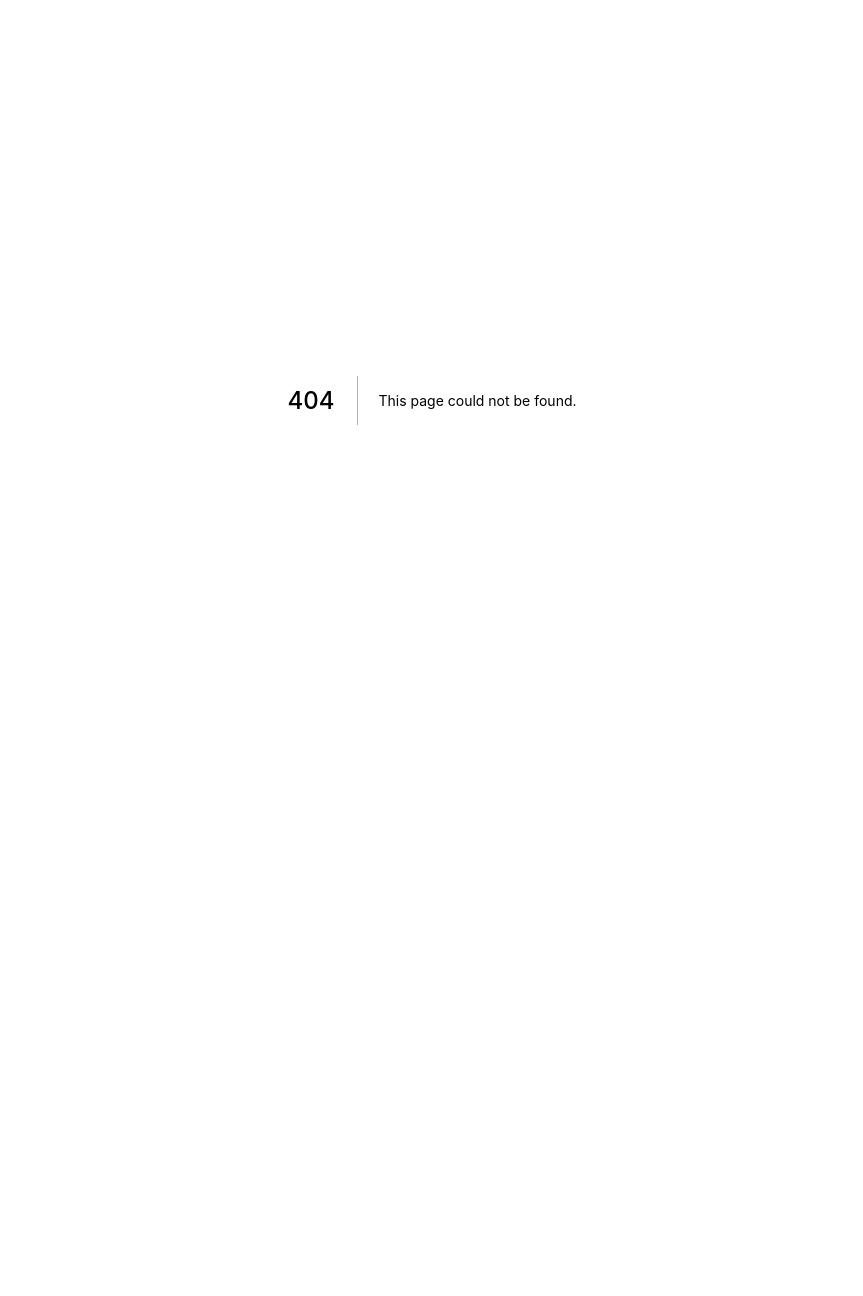
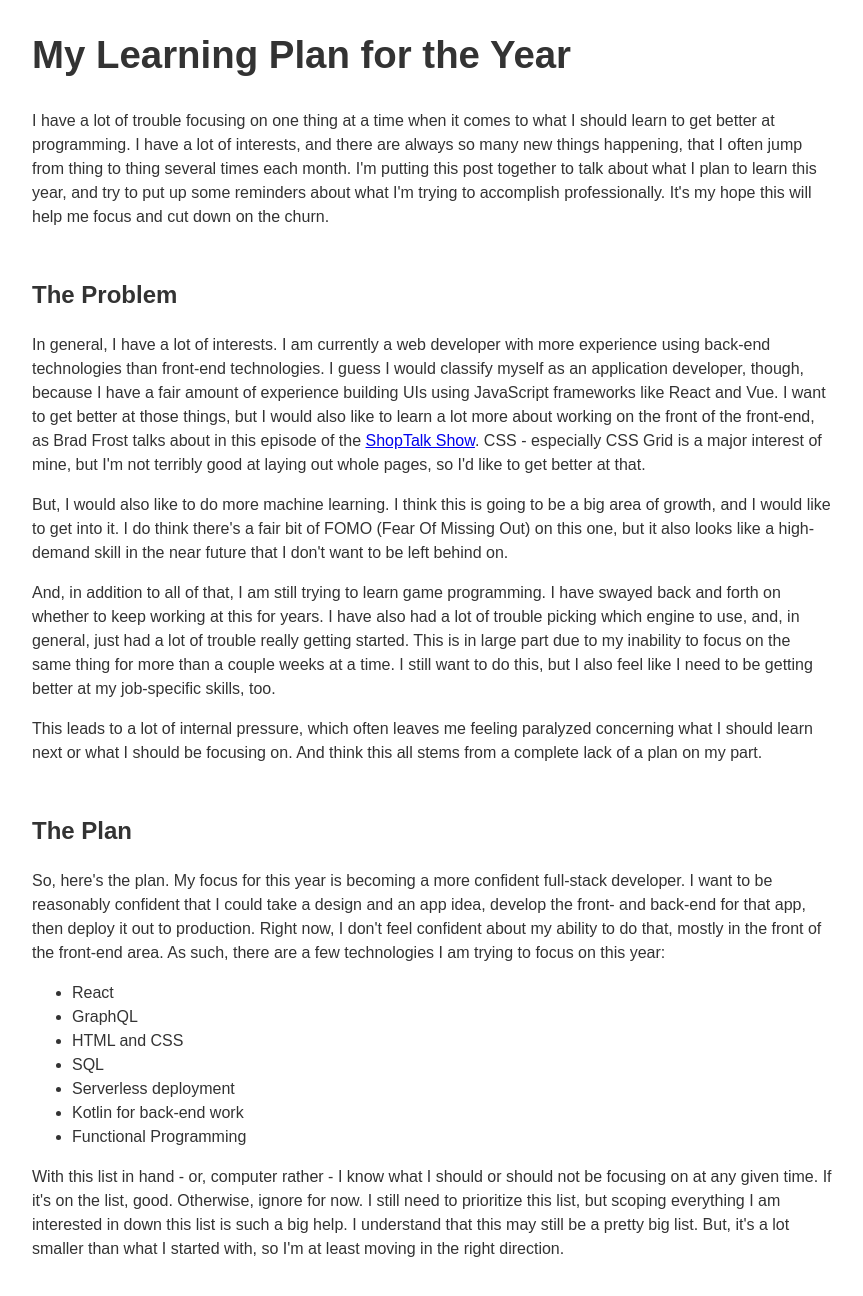
Before and after one commit to kyle-hall/website, a Next.js app: page /posts/my-learning-plan-for-the-year in a window 1280 px wide. Before the commit this address had no page. Shown: the top 1296 px of the page, without its empty margins (208-1071 px from the left). Before the commit the page ends 800 px from the top, so only its background shows below. Built offline with nearby package versions, Linux system fonts and the light colour scheme.

Commit message:
add new post about my learning plan

```diff
--- /dev/null
+++ b/pages/posts/my-learning-plan-for-the-year.js
@@ -0,0 +1,118 @@
+import BlogLayout from '../../components/BlogLayout'
+import blogStyles from '../../common/blogPostStyles'
+
+const Post = props => (
+  <BlogLayout>
+    <div style={blogStyles.containerStyle}>
+      <h1 style={{ fontFamily: ['Montserrat', 'sans-serif'], fontSize: '3vw' }}>
+        My Learning Plan for the Year
+      </h1>
+      <p className='intro' style={blogStyles.contentStyle}>
+        I have a lot of trouble focusing on one thing at a time when it comes to what I should learn
+        to get better at programming. I have a lot of interests, and there are always so many new
+        things happening, that I often jump from thing to thing several times each month. I'm
+        putting this post together to talk about what I plan to learn this year, and try to put up
+        some reminders about what I'm trying to accomplish professionally. It's my hope this will
+        help me focus and cut down on the churn.
+      </p>
+      <article>
+        <section>
+          <h2 style={blogStyles.headerStyles}>The Problem</h2>
+          <p style={blogStyles.contentStyle}>
+            In general, I have a lot of interests. I am currently a web developer with more
+            experience using back-end technologies than front-end technologies. I guess I would
+            classify myself as an application developer, though, because I have a fair amount of
+            experience building UIs using JavaScript frameworks like React and Vue. I want to get
+            better at those things, but I would also like to learn a lot more about working on the
+            front of the front-end, as Brad Frost talks about in this episode of the{' '}
+            <a href='https://shoptalkshow.com/episodes/334/'>ShopTalk Show</a>. CSS - especially CSS
+            Grid is a major interest of mine, but I'm not terribly good at laying out whole pages,
+            so I'd like to get better at that.
+          </p>
+          <p style={blogStyles.contentStyle}>
+            But, I would also like to do more machine learning. I think this is going to be a big
+            area of growth, and I would like to get into it. I do think there's a fair bit of FOMO
+            (Fear Of Missing Out) on this one, but it also looks like a high-demand skill in the
+            near future that I don't want to be left behind on.
+          </p>
+          <p style={blogStyles.contentStyle}>
+            And, in addition to all of that, I am still trying to learn game programming. I have
+            swayed back and forth on whether to keep working at this for years. I have also had a
+            lot of trouble picking which engine to use, and, in general, just had a lot of trouble
+            really getting started. This is in large part due to my inability to focus on the same
+            thing for more than a couple weeks at a time. I still want to do this, but I also feel
+            like I need to be getting better at my job-specific skills, too.
+          </p>
+          <p style={blogStyles.contentStyle}>
+            This leads to a lot of internal pressure, which often leaves me feeling paralyzed
+            concerning what I should learn next or what I should be focusing on. And think this all
+            stems from a complete lack of a plan on my part.
+          </p>
+        </section>
+        <section>
+          <h2 style={blogStyles.headerStyles}>The Plan</h2>
+          <p style={blogStyles.contentStyle}>
+            So, here's the plan. My focus for this year is becoming a more confident full-stack
+            developer. I want to be reasonably confident that I could take a design and an app idea,
+            develop the front- and back-end for that app, then deploy it out to production. Right
+            now, I don't feel confident about my ability to do that, mostly in the front of the
+            front-end area. As such, there are a few technologies I am trying to focus on this year:
+          </p>
+          <ul style={blogStyles.contentStyle}>
+            <li>React</li>
+            <li>GraphQL</li>
+            <li>HTML and CSS</li>
+            <li>SQL</li>
+            <li>Serverless deployment</li>
+            <li>Kotlin for back-end work</li>
+            <li>Functional Programming</li>
+          </ul>
+          <p style={blogStyles.contentStyle}>
+            With this list in hand - or, computer rather - I know what I should or should not be
+            focusing on at any given time. If it's on the list, good. Otherwise, ignore for now. I
+            still need to prioritize this list, but scoping everything I am interested in down this
+            list is such a big help. I understand that this may still be a pretty big list. But,
+            it's a lot smaller than what I started with, so I'm at least moving in the right
+            direction.
+          </p>
+        </section>
+        <section>
+          <h2 style={blogStyles.headerStyles}>How I'll Ignore the Noise</h2>
+          <p style={blogStyles.contentStyle}>Right now, I have a few main sources of noise:</p>
+          <ul style={blogStyles.contentStyle}>
+            <li>
+              <a href='https://tympanus.net/codrops/'>Codrops</a>
+            </li>
+            <li>Email Newsletters (seriously, my current count is more than two dozen)</li>
+            <li>The people around me talking about the cool things they do</li>
+          </ul>
+          <p style={blogStyles.contentStyle}>
+            The first two are easy. I found a good site-blocking extension for my browser to stop me
+            from going to Codrops, and I have filtered all of those newsletters into their own
+            folders in my email so they stop popping up on my phone.
+          </p>
+          <p style={blogStyles.contentStyle}>
+            That last one is difficult, though. I work with some amazing people who all work on
+            these great projects. My only real plan here is to put my current focus up somewhere in
+            my workspace and keep looking at it to keep myself on track. If anyone has a good
+            suggestion for this, I would be glad to hear it.
+          </p>
+        </section>
+        <section>
+          <h2 style={blogStyles.headerStyles}>Conclusion</h2>
+          <p style={blogStyles.contentStyle}>
+            My main goal for this article was to explain some of my thought processes to help myself
+            and hopefully someone else dealing with this kind of internal presssure. My secondary
+            goal was to force myself to be very public about the thing I am going to focus on for
+            the next month. That thing is building React applications with an emphasis on using
+            hooks. I plan to work on this until the end of May. That is what I am trying to stick
+            to, and I'll report back, hopefully with links to cool apps I've built, at the end of
+            May.
+          </p>
+        </section>
+      </article>
+    </div>
+  </BlogLayout>
+)
+
+export default Post
```
Also changed, not shown: pages/blog.js (+18 -13 lines).
